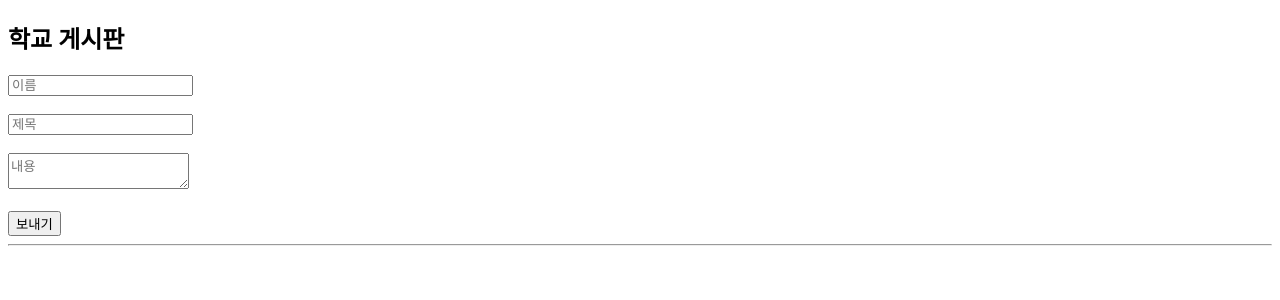
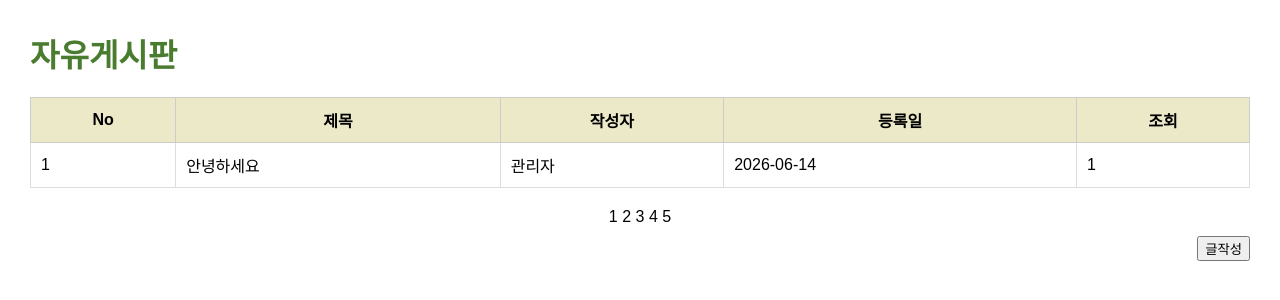
Before and after one commit to ugajegorugaj-stack/school-site, a plain HTML site: page board.html in a window 1280 px wide. Drawn offline with Linux system fonts and the light colour scheme.

Commit message:
Update board.html

```diff
--- a/board.html
+++ b/board.html
@@ -1,37 +1,85 @@
 <!DOCTYPE html>
 <html lang="ko">
 <head>
-  <meta charset="UTF-8">
-  <title>게시판</title>
+<meta charset="UTF-8">
+<title>자유게시판</title>
+
+<style>
+body{
+    font-family: Arial, sans-serif;
+    background:#fff;
+    margin:30px;
+}
+
+h1{
+    color:#4a7c2f;
+}
+
+table{
+    width:100%;
+    border-collapse:collapse;
+}
+
+th{
+    background:#ece9c9;
+    padding:10px;
+    border:1px solid #ccc;
+}
+
+td{
+    padding:10px;
+    border:1px solid #ddd;
+}
+
+a{
+    text-decoration:none;
+    color:black;
+}
+
+.bottom{
+    margin-top:20px;
+    text-align:center;
+}
+
+.write{
+    float:right;
+    margin-top:10px;
+}
+</style>
 </head>
+
 <body>
 
-<h2>학교 게시판</h2>
+<h1>자유게시판</h1>
 
-<input id="name" placeholder="이름"><br><br>
-<input id="title" placeholder="제목"><br><br>
-<textarea id="text" placeholder="내용"></textarea><br><br>
+<table>
+<tr>
+<th>No</th>
+<th>제목</th>
+<th>작성자</th>
+<th>등록일</th>
+<th>조회</th>
+</tr>
 
-<button onclick="send()">보내기</button>
+<tr>
+<td>1</td>
+<td><a href="#">안녕하세요</a></td>
+<td>관리자</td>
+<td>2026-06-14</td>
+<td>1</td>
+</tr>
 
-<hr>
-<div id="list"></div>
+</table>
 
-<script>
-function send() {
-  const name = document.getElementById("name").value;
-  const title = document.getElementById("title").value;
-  const text = document.getElementById("text").value;
-  const date = new Date().toLocaleString();
+<div class="bottom">
+1 2 3 4 5
+</div>
 
-  document.getElementById("list").innerHTML += `
-    <h3>${title}</h3>
-    <p>${text}</p>
-    <small>${name} | ${date}</small>
-    <hr>
-  `;
-}
-</script>
+<div class="write">
+<button onclick="location.href='write.html'">
+글작성
+</button>
+</div>
 
 </body>
 </html>
```
